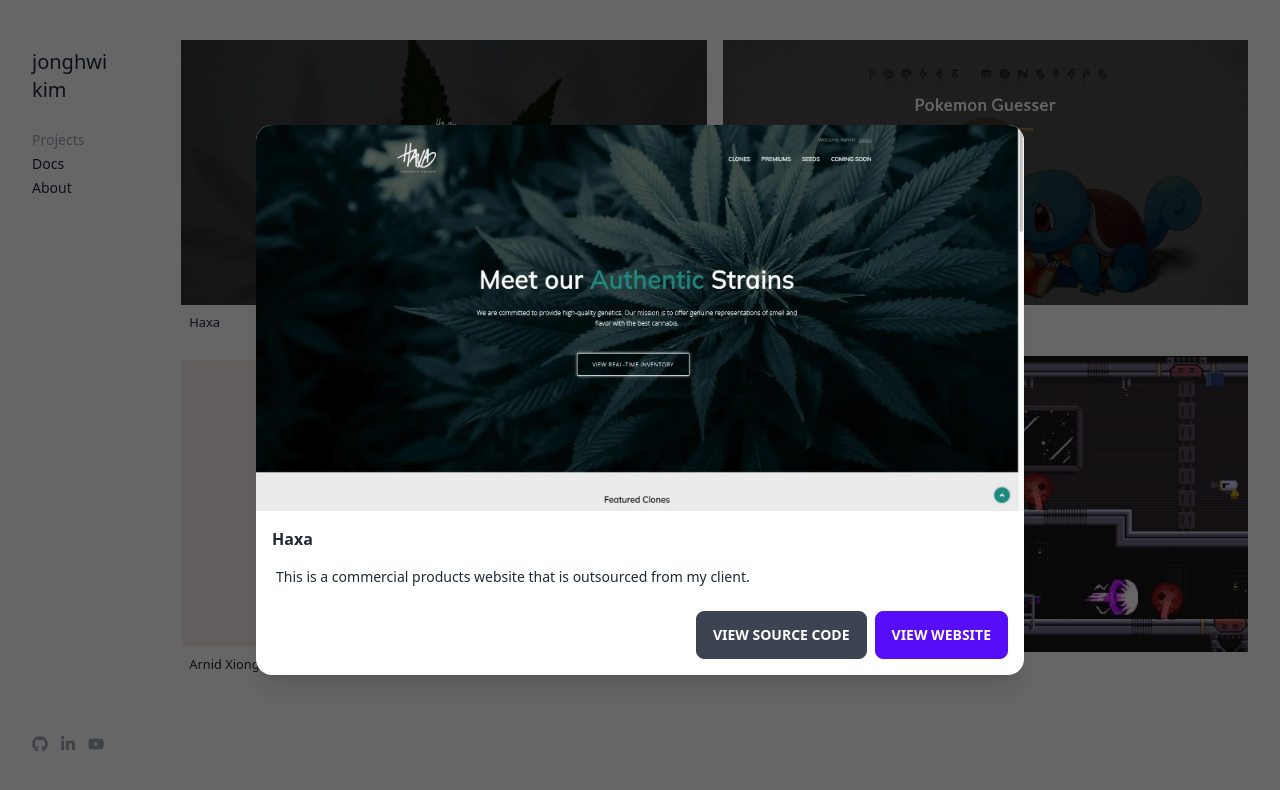
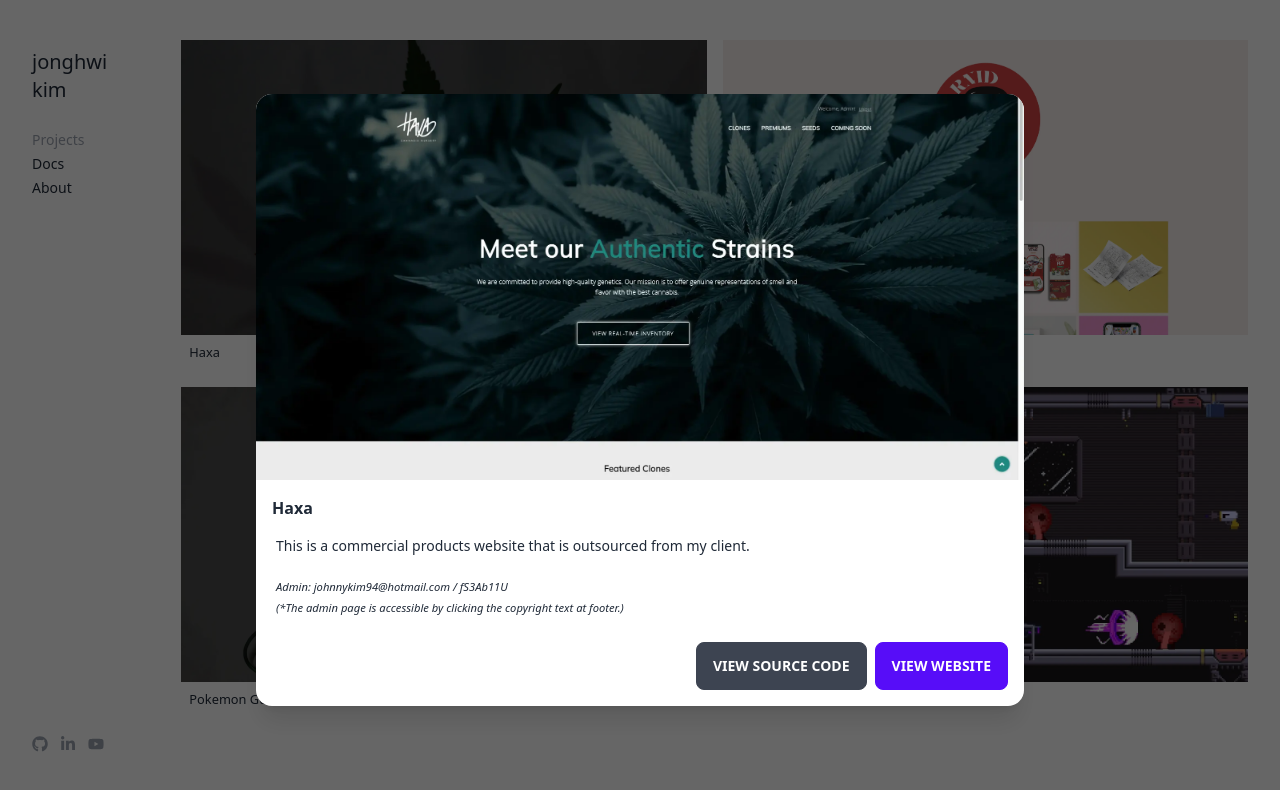
Before and after one commit to bellhwi/jonghwikim, a React (Create React App) app: page / in a window 1280 px wide. Both pictures are taken after a click on the element "Haxa". Shown: the top 790 px of the page. Built offline with nearby package versions, Linux system fonts and the light colour scheme.

Commit message:
Change project order

```diff
--- a/src/components/MainGrid.jsx
+++ b/src/components/MainGrid.jsx
@@ -11,16 +11,17 @@
       />
       <Thumbnail
         setModalOn={setModalOn}
-        url={require('../images/pokemon-guesser.webp')}
-        title={'Pokemon Guesser'}
+        url={require('../images/arnid.webp')}
+        title={'Arnid Xiong'}
         id={1}
       />
       <Thumbnail
         setModalOn={setModalOn}
-        url={require('../images/arnid.webp')}
-        title={'Arnid Xiong'}
+        url={require('../images/pokemon-guesser.webp')}
+        title={'Pokemon Guesser'}
         id={2}
       />
+
       <Thumbnail
         setModalOn={setModalOn}
         url={require('../images/neilkim.webp')}
--- a/src/data.js
+++ b/src/data.js
@@ -2,9 +2,33 @@
   {
     url: require('./images/haxa2.webp'),
     title: 'Haxa',
-    desc: 'This is a commercial products website that is outsourced from my client.',
+    desc: (
+      <>
+        This is a commercial products website that is outsourced from my client.
+        <br></br>
+        <br></br>
+        <small>
+          <em>Admin: johnnykim94@hotmail.com / fS3Ab11U</em>
+        </small>
+        <br></br>
+        <small>
+          <em>
+            (*The admin page is accessible by clicking the copyright text at
+            footer.)
+          </em>
+        </small>
+      </>
+    ),
     github: 'https://github.com/bellhwi/haxa',
     website: 'https://haxalabs.com/',
+  },
+
+  {
+    url: require('./images/arnid2.webp'),
+    title: 'Arnid Xiong',
+    desc: 'This is a graphic design portfolio website for one of my clients.',
+    github: 'https://github.com/bellhwi/ArnidXiong',
+    website: 'https://arnidxiong.co/',
   },
   {
     url: require('./images/pokemon-guesser2.webp'),
@@ -12,13 +36,6 @@
     desc: "This is an API project that guesses what a user's Pokemon is.",
     github: 'https://github.com/bellhwi/pokemon-guesser',
     website: 'https://pokemon-guesser.netlify.app/',
-  },
-  {
-    url: require('./images/arnid2.webp'),
-    title: 'Arnid Xiong',
-    desc: 'This is a graphic design portfolio website for one of my clients.',
-    github: 'https://github.com/bellhwi/ArnidXiong',
-    website: 'https://arnidxiong.co/',
   },
   {
     url: require('./images/neilkim2.webp'),
--- a/src/index.css
+++ b/src/index.css
@@ -22,6 +22,10 @@
 
 .thumbnail {
   cursor: pointer;
+}
+
+.thumbnail img {
+  aspect-ratio: 16/9;
 }
 
 .thumbnail img:hover {
```
